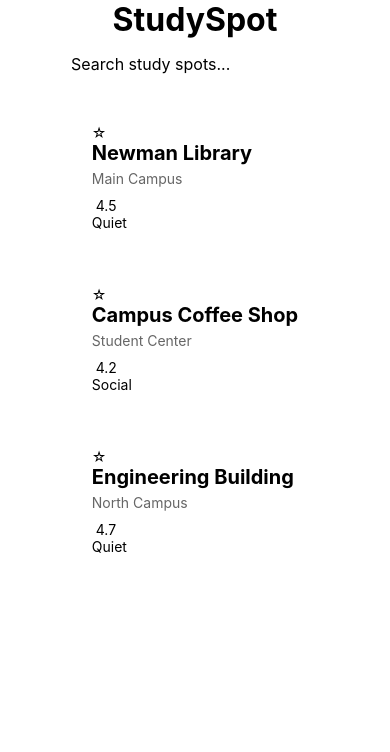
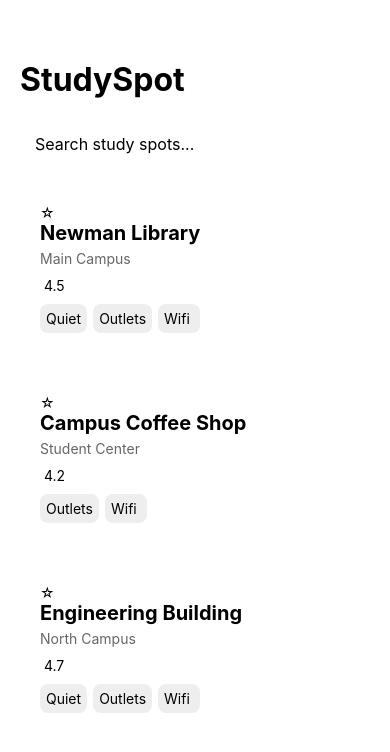
Before and after one commit to Mena-GX/StudySpot, a React Native app: screen / in a window 390 px wide. Shown: the top 752 px of the page. Built offline with nearby package versions, Linux system fonts and the light colour scheme.

Commit message:
added amentities to each place

```diff
--- a/App.js
+++ b/App.js
@@ -79,9 +79,18 @@ export default function App() {
 
           <Text> {item.rating}</Text>
 
-          <Text>
-            {item.quiet ? 'Quiet' : 'Social'}
-          </Text>
+          <View style={styles.amenities}>
+            {item.quiet && (
+              <Text style={styles.amentity}>Quiet</Text>
+              )}
+            {item.outlets && (
+              <Text style={styles.amentity}>Outlets</Text>
+              )}
+            {item.wifi && (
+              <Text style={styles.amentity}>Wifi </Text>
+              )}
+          </View>
+
         </View>
         )}
       />
@@ -92,13 +101,16 @@ export default function App() {
 const styles = StyleSheet.create({
   container: {
     flex: 1,
-    alignItems: 'center',
-    justifyContent: 'center',
+    //alignItems: 'center',
+    paddingTop: 60,
+    paddingHorizontal: 20,
+    // justifyContent: 'center',
   },
 
   title: {
     fontSize: 32,
     fontWeight: 'bold',
+    marginBottom: 20,
   },
 
   card: {
@@ -106,6 +118,7 @@ const styles = StyleSheet.create({
     padding: 20,
     borderRadius: 15,
     marginBottom: 15,
+    width: '100%',
   },
 
   cardTitle: {
@@ -126,4 +139,18 @@ const styles = StyleSheet.create({
     marginBottom: 15,
     fontSize: 16,
   },
+
+  amenities: {
+    flexDirection: 'row',
+    flexWrap: 'wrap',
+    marginTop: 10,
+  },
+
+  amentity: {
+    backgroundColor: '#EEEEEE',
+    padding: 6,
+    borderRadius: 8,
+    marginRight: 6,
+    marginBottom: 6,
+  },
 });
```
